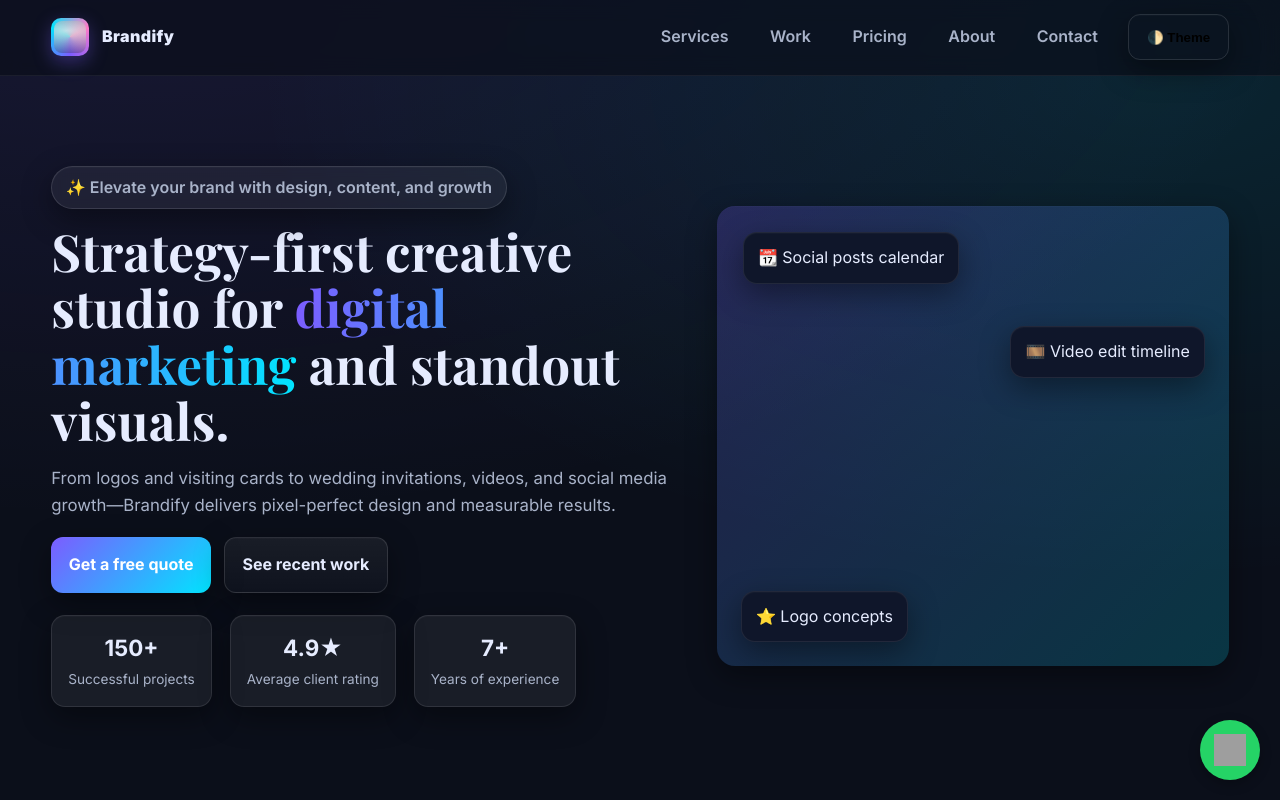
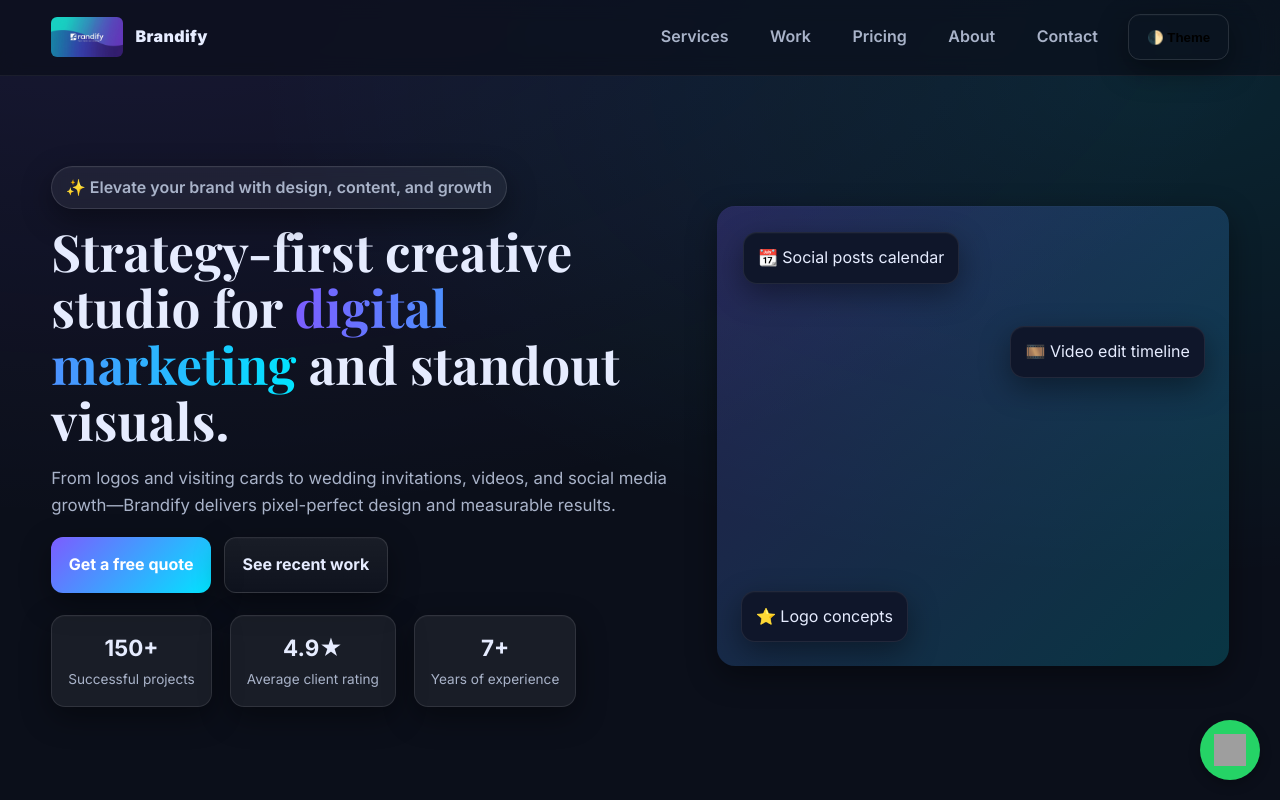
Before and after one commit to isolutionpakistan89-hub/brandify-portfolio, a plain HTML site: page index.html in a window 1280 px wide. Shown: the top 800 px of the page. Drawn offline with nearby package versions, Linux system fonts and the light colour scheme; grey boxes are pictures that could not be loaded.

Commit message:
Update index.html

```diff
--- a/index.html
+++ b/index.html
@@ -161,7 +161,8 @@
   <nav>
   <div class="container nav-inner">
     <div class="brand">
-        <div class="logo" aria-hidden="true"></div>
+      <!-- Replace logo.png with your logo file path -->
+      <img src="Brandify Logo.jpg" alt="Brandify Logo" style="height:40px; width:auto; border-radius:6px;" />
       <a href="#top" aria-label="Brandify Home">Brandify</a>
     </div>
     <div class="nav-links" id="nav-links">
```
Lines whose indentation alone changed are shown as unchanged.
